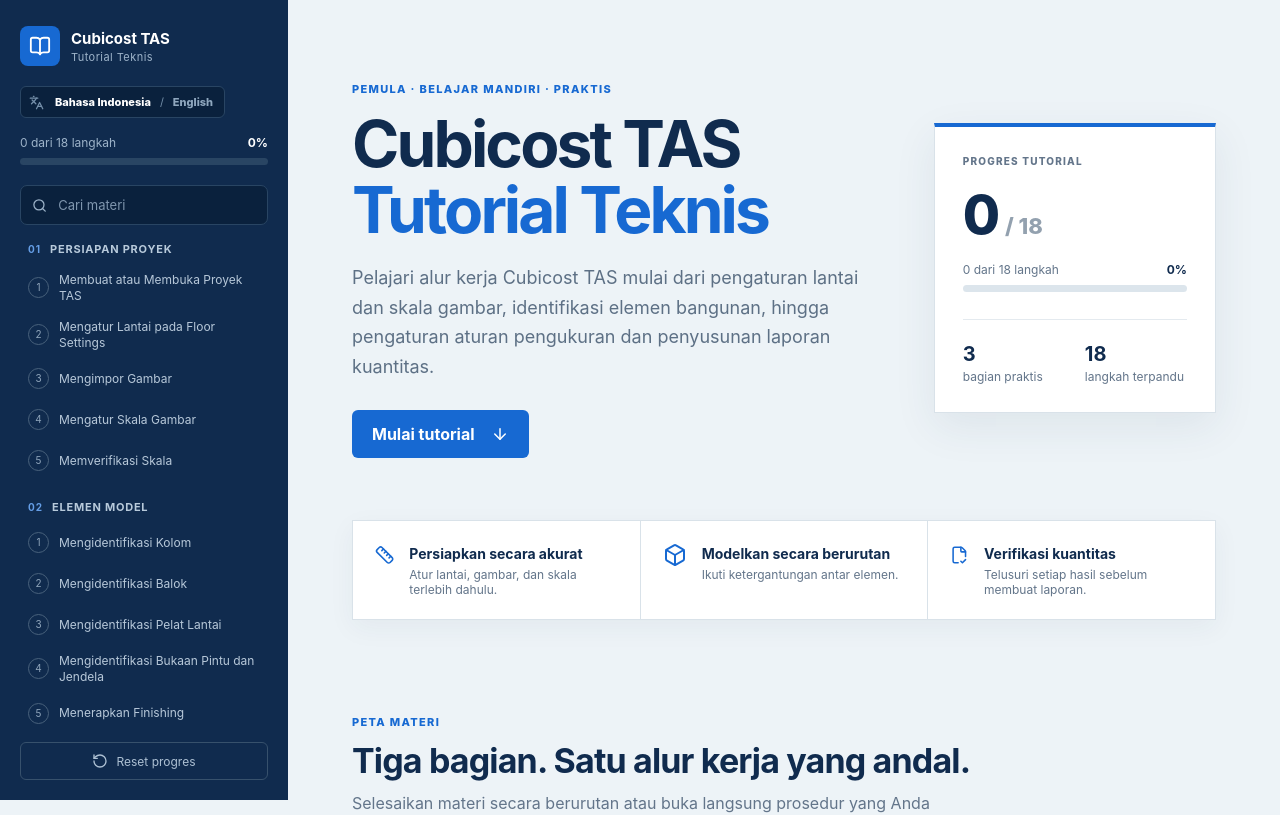
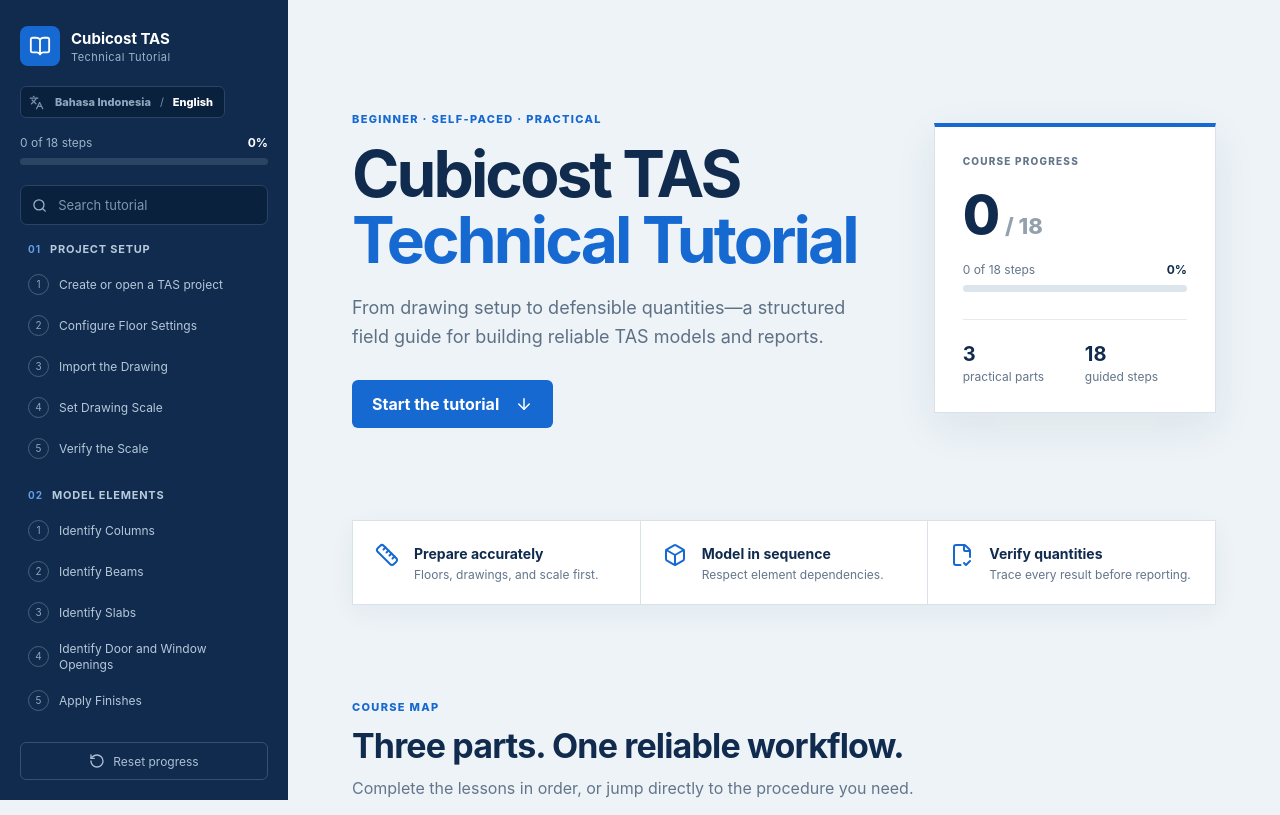
Before and after one commit to borprilyan-rgb/glodon, a React (Vite) app: page / in a window 1280 px wide. Shown: the top 815 px of the page. Built offline with nearby package versions, Linux system fonts and the light colour scheme.

Commit message:
English Default

```diff
--- a/index.html
+++ b/index.html
@@ -1,10 +1,10 @@
 <!doctype html>
-<html lang="id">
+<html lang="en">
   <head>
     <meta charset="UTF-8" />
     <meta name="viewport" content="width=device-width, initial-scale=1.0" />
-    <meta name="description" content="Tutorial teknis Cubicost TAS untuk persiapan model, pengukuran kuantitas, dan penyusunan laporan." />
-    <title>Tutorial Teknis Cubicost TAS</title>
+    <meta name="description" content="A Cubicost TAS technical tutorial for model preparation, quantity measurement, and reporting." />
+    <title>Cubicost TAS Technical Tutorial</title>
   </head>
   <body>
     <div id="root"></div>
--- a/src/App.jsx
+++ b/src/App.jsx
@@ -16,7 +16,7 @@
 
 export default function App() {
   const [route, setRoute] = useState(routeFromHash)
-  const [language, setLanguage] = useState(() => localStorage.getItem(LANGUAGE_KEY) === 'en' ? 'en' : 'id')
+  const [language, setLanguage] = useState(() => localStorage.getItem(LANGUAGE_KEY) === 'id' ? 'id' : 'en')
   const [completed, setCompleted] = useState(() => { try { return new Set(JSON.parse(localStorage.getItem(STORAGE_KEY) || '[]')) } catch { return new Set() } })
   const [query, setQuery] = useState('')
   const [mobileOpen, setMobileOpen] = useState(false)
```
